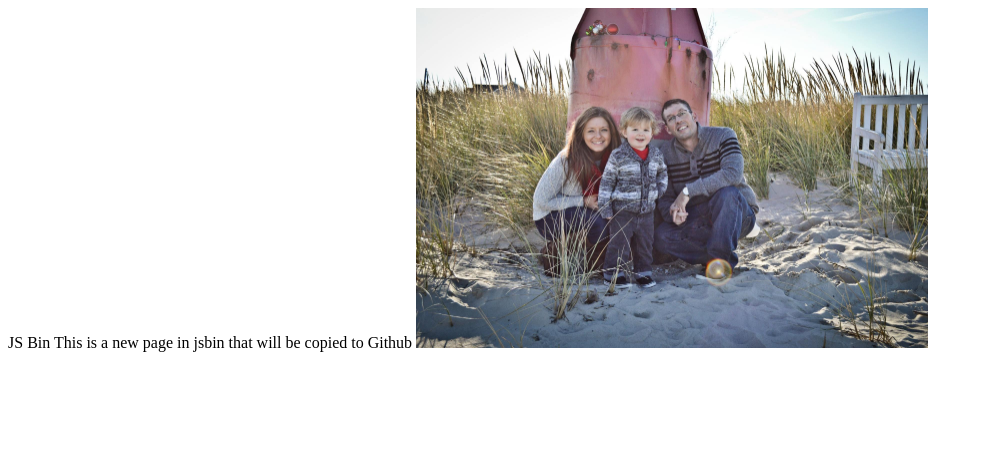
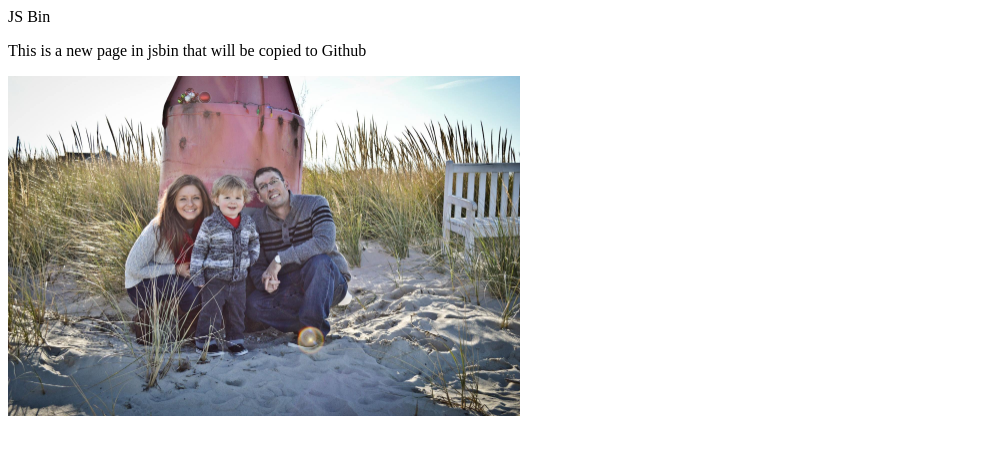
Before and after one commit to jaclarke36/LA558, a plain HTML site: page index.html in a window 1280 px wide. Shown: the whole page, without its empty margins (0-983 px from the left). Drawn offline with Linux system fonts and the light colour scheme.

Commit message:
made a paragraph

```diff
--- a/index.html
+++ b/index.html
@@ -8,7 +8,7 @@
 </head>
 
 <body>
-  This is a new page in jsbin that will be copied to Github
+  <p>This is a new page in jsbin that will be copied to Github</p>
 
   <img src="https://jaclarke36.github.io/LA558/Beach_Family.jpg" alt="Beach Family" style="width512px;height:340px;">
 
```
